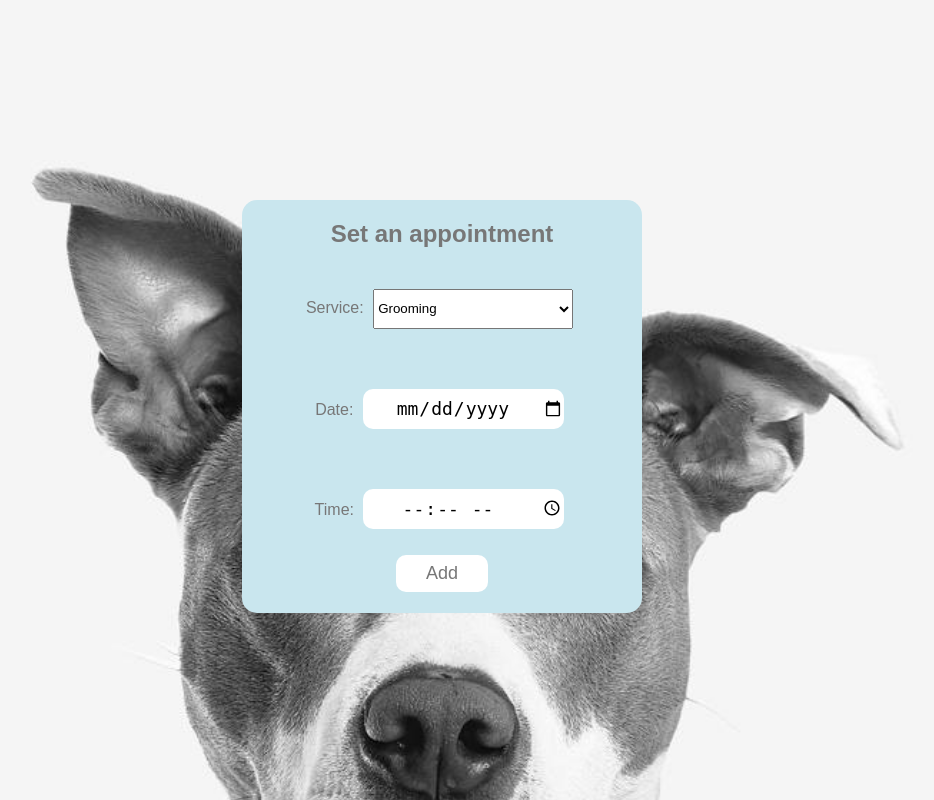
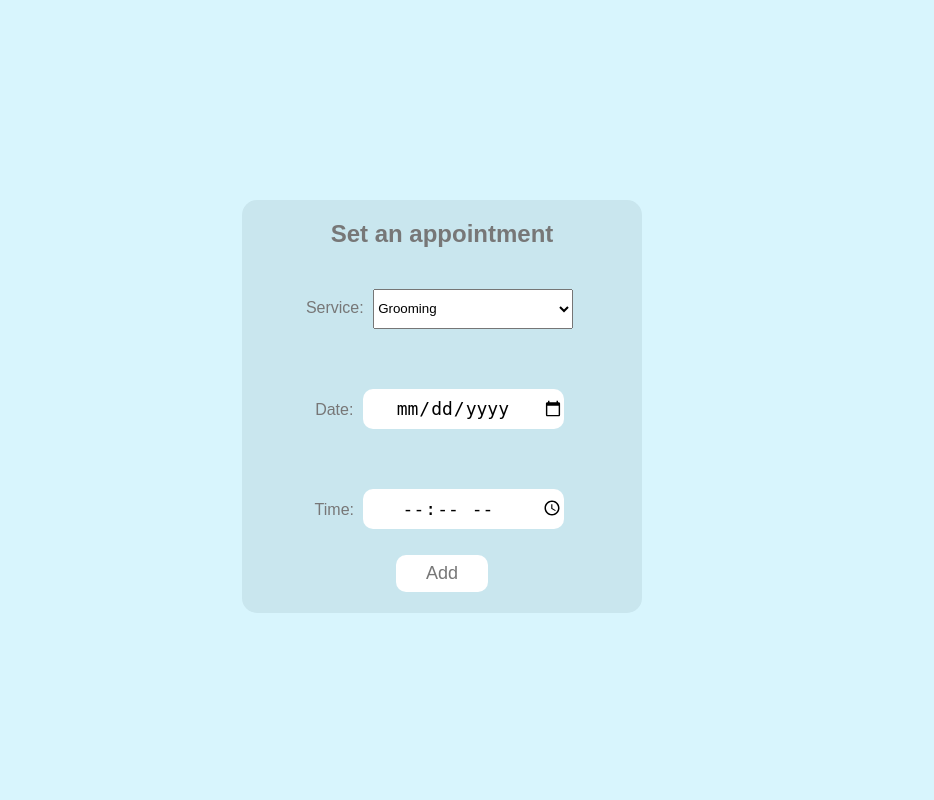
Before and after one commit to Alhanoufala/Pet-care, a PHP site: page /setAppointment.html in a window 1280 px wide. Shown: the whole page, without its empty margins (198-1132 px from the left). Run offline with PHP 8.4, Linux system fonts and the light colour scheme.

Commit message:
Update setApp.css

```diff
--- a/styles/setApp.css
+++ b/styles/setApp.css
@@ -6,11 +6,7 @@ body{
     color: rgb(119, 119, 119);
     padding-top: 25vh;
     text-align: center;
-     background-image: url('/Users/ahanoufalawwad/Desktop/Pet-care/images/gryDog.JPG');
-     background-position: right top;
-     background-size: cover;
-     background-repeat: no-repeat;
-     background-attachment: scroll;
+
 }
 
 .container{
```
